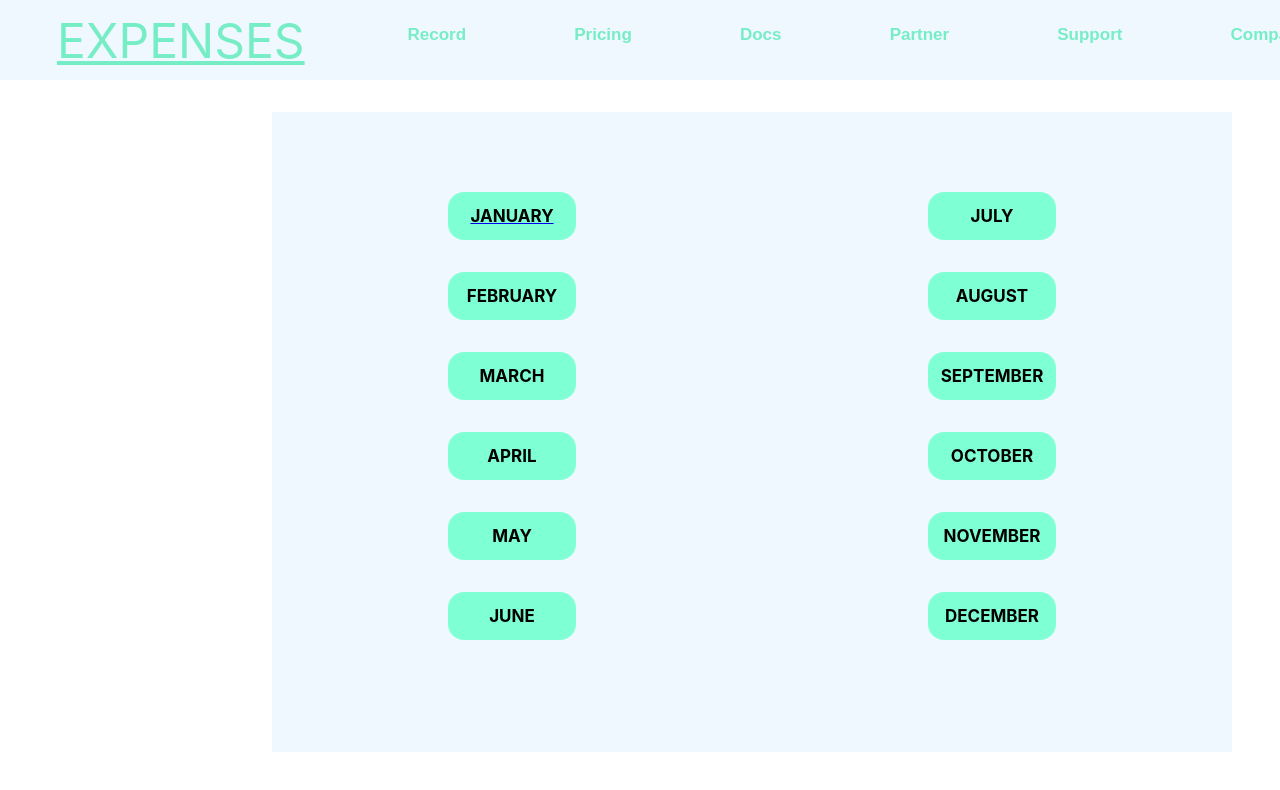
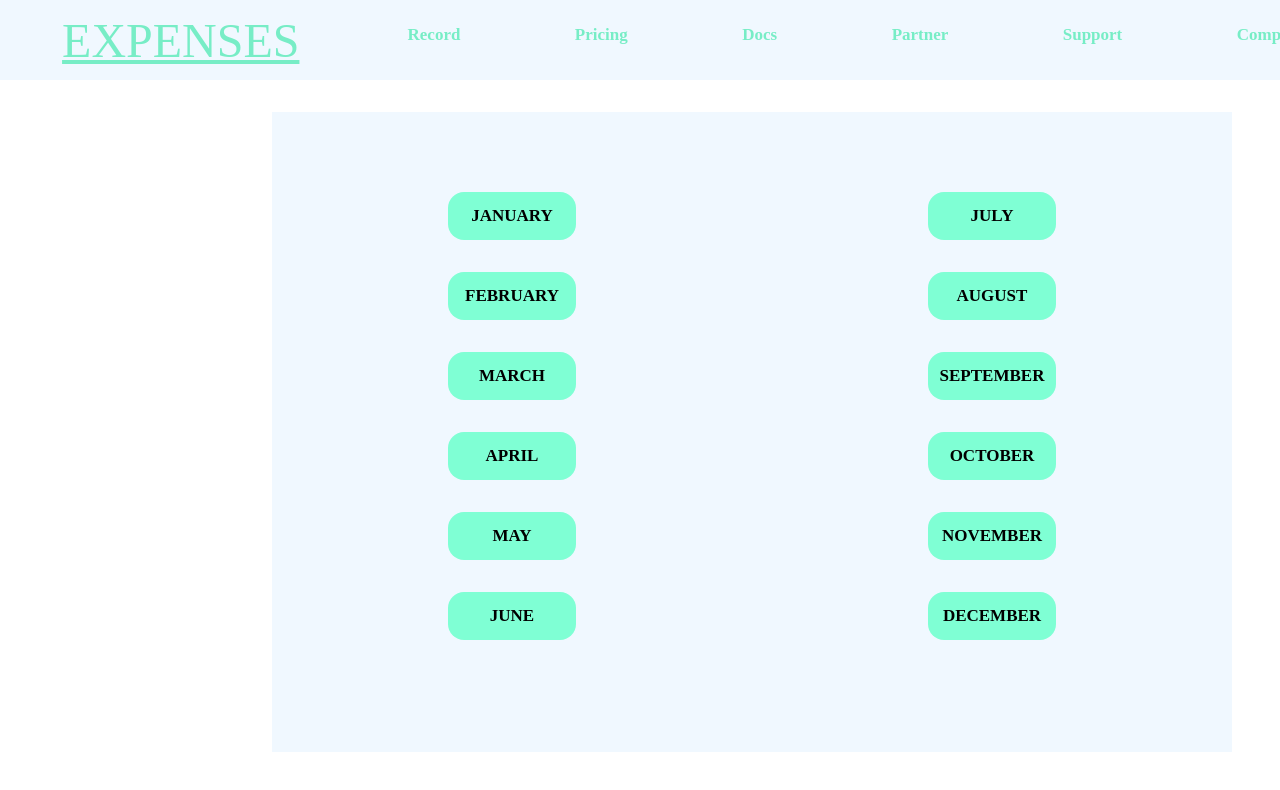
Before and after one commit to rahullo/Expense-react, a React (Create React App) app: page /loged-in in a window 1280 px wide. Shown: the top 790 px of the page. Built offline with nearby package versions, Linux system fonts and the light colour scheme.

Commit message:
adding some features

```diff
--- a/src/App.jsx
+++ b/src/App.jsx
@@ -1,6 +1,6 @@
 import './App.css';
 import Landing from './components/landingPage/landing.jsx';
-// import Record from './components/RecordPage/record';
+import Record from './components/RecordPage/record';
 import Navigation from './routes/navigation/navigation';
 import SignUp from './components/SignUp/signup.component';
 import LogedINNav from "./routes/LogedInNavigation/LogedInNavigation.routes"
@@ -22,7 +22,7 @@
         </Route>
         <Route path='/loged-in' element={<LogedINNav/>}>
           <Route  index element={<LogedIn/>}/>
-          {/* <Route  path='/records' element={<Record/>}/> */}
+          <Route  path='records' element={<Record/>}/>
         </Route>
       </Routes>
 
--- a/src/components/LogedInPage/LogedInLandingPage.component.jsx
+++ b/src/components/LogedInPage/LogedInLandingPage.component.jsx
@@ -5,25 +5,29 @@
 
 const LogedIn = () => {
 
+    const handleClick = event => {
+        console.log(event.currentTarget.id);
+      };
+
     return (
         <Fragment>
             <div className='landingpage-container'>
                 <div className="months">
                     <div className="firsthalfyear">
-                        <Link to='/records'><div className="month1 month">JANUARY</div></Link>
-                        <div className="month2 month">FEBRUARY</div>
-                        <div className="month3 month">MARCH</div>
-                        <div className="month4 month">APRIL</div>
-                        <div className="month5 month">MAY</div>
-                        <div className="month6 month">JUNE</div>
+                        <Link id='1' to='records' style={{textDecoration:"none"}} onClick={handleClick}><div className="month1 month">JANUARY</div></Link>
+                        <Link id='2' to='records' style={{textDecoration:"none"}} onClick={handleClick}><div className="month1 month">FEBRUARY</div></Link>
+                        <Link id='3' to='records' style={{textDecoration:"none"}} onClick={handleClick}><div className="month1 month">MARCH</div></Link>
+                        <Link id='4' to='records' style={{textDecoration:"none"}} onClick={handleClick}><div className="month1 month">APRIL</div></Link>
+                        <Link id='5' to='records' style={{textDecoration:"none"}} onClick={handleClick}><div className="month1 month">MAY</div></Link>
+                        <Link id='6' to='records' style={{textDecoration:"none"}} onClick={handleClick}><div className="month1 month">JUNE</div></Link>
                     </div>
                     <div className="secondhalfyear">
-                        <div className="month7 month">JULY</div>
-                        <div className="month8 month">AUGUST</div>
-                        <div className="month9 month">SEPTEMBER</div>
-                        <div  className="month10 month">OCTOBER</div>
-                        <div  className="month11 month">NOVEMBER</div>
-                        <div  className="month12 month">DECEMBER</div>
+                        <Link id='7' to='records' style={{textDecoration:"none"}} onClick={handleClick}><div className="month1 month">JULY</div></Link>
+                        <Link id='8' to='records' style={{textDecoration:"none"}} onClick={handleClick}><div className="month1 month">AUGUST</div></Link>
+                        <Link id='9' to='records' style={{textDecoration:"none"}} onClick={handleClick}><div className="month1 month">SEPTEMBER</div></Link>
+                        <Link id='10' to='records' style={{textDecoration:"none"}} onClick={handleClick}><div className="month1 month">OCTOBER</div></Link>
+                        <Link id='11' to='records' style={{textDecoration:"none"}} onClick={handleClick}><div className="month1 month">NOVEMBER</div></Link>
+                        <Link id='12' to='records' style={{textDecoration:"none"}} onClick={handleClick}><div className="month1 month">DECEMBER</div></Link>
                     </div>
                 </div>
             </div>
--- a/src/components/LogedInPage/LogedInLandingPage.style.css
+++ b/src/components/LogedInPage/LogedInLandingPage.style.css
@@ -13,6 +13,7 @@
     background-color: aliceblue;
     display: flex;
     justify-content: space-around;
+    text-decoration: none;
 }
 
 .firsthalfyear {
--- a/src/components/RecordPage/record.jsx
+++ b/src/components/RecordPage/record.jsx
@@ -75,7 +75,7 @@
             <Outlet/>
             <div className="record-main-container">
                 <header className="header">
-                    <div className="months">
+                    <div className="recordmonths">
                         <div className="showing-month">May</div>
                         <div className="navigation">
                             <div className="next-month"><button className='next-month-btn'>Next Month</button> </div>
--- a/src/components/RecordPage/record.style.css
+++ b/src/components/RecordPage/record.style.css
@@ -3,10 +3,11 @@
     font-family: "Odibee Sans";
 }
 
-body {
+
+/* body {
     width: 94.9rem;
     height: 60rem;
-}
+} */
 
 .record-main-container {
     width: 100%;
@@ -14,7 +15,7 @@
     /* background-color: rgb(226, 223, 223); */
 }
 
-.months {
+.recordmonths {
     font-size: 3rem;
     width: 94.9rem;
     height: 4rem;
--- a/src/routes/LogedInNavigation/LogedInNavigation.routes.jsx
+++ b/src/routes/LogedInNavigation/LogedInNavigation.routes.jsx
@@ -17,7 +17,7 @@
                 </Link>
                 <nav className="logedin-function">
                     <ul className="logedin-function-list">
-                        <Link className='logedin-customer' to='/loged-in'><li><button className="customer">Record</button></li></Link>
+                        <Link to='records'><li><button >Record</button></li></Link>
                         <li><button>Pricing</button></li>
                         <li><button>Docs</button></li>
                         <li><button>Partner</button></li>
```
